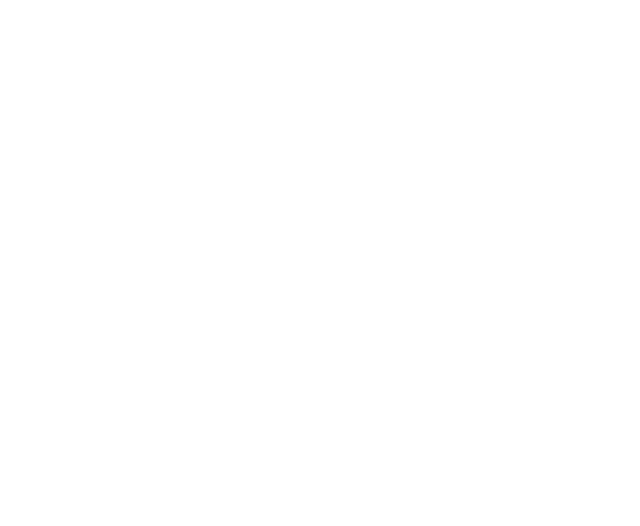
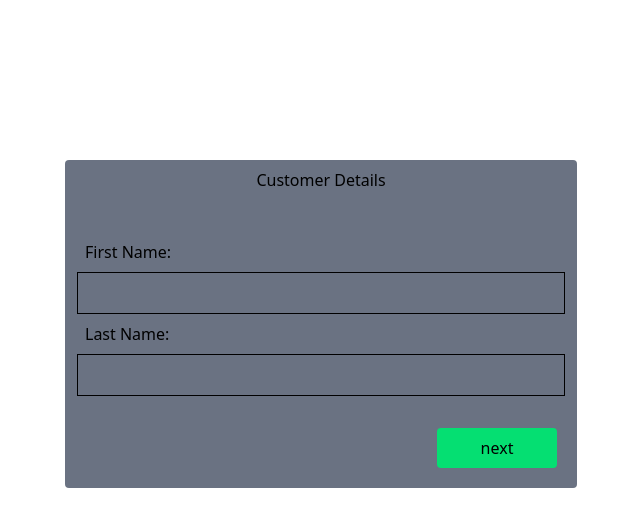
Before and after one commit to acciojob/multi-step-form-CodeshShubh, a React app: page / in a window 1280 px wide. Shown: the top 526 px of the page, without its empty margins (319-959 px from the left). Built offline with nearby package versions, Linux system fonts and the light colour scheme.

Commit message:
complete

```diff
--- a/src/components/App.js
+++ b/src/components/App.js
@@ -1,11 +1,39 @@
 
-import React from "react";
+import React, { useState } from "react";
 import './../styles/App.css';
+import Step from "./Step";
 
 const App = () => {
+  const [formData, setformData] = useState({
+    first_name: '',
+    last_name: '',
+    model: '',
+    car_price:'',
+    card_info:'',
+    expiry_date:'',
+  })
+  const [step, setstep] = useState(1);
+  console.log(step)
+
+  const nextStep = ()=>{
+      setstep((prev)=>prev+1)
+  }
+  const prevStep = ()=>{
+      setstep((prev)=>prev-1)
+  }
+
+  const handleChange = (e)=>{
+     setformData({...formData , [e.target.id]:e.target.value})
+  }
+
+  const submitForm = ()=>{
+     console.log(formData)
+  }
+
+
   return (
     <div>
-        {/* Do not remove the main div */}
+        <Step formData= {formData} nextStep= {nextStep} prevStep={prevStep} handleChange={handleChange} step={step} submitForm={submitForm} />
     </div>
   )
 }
--- /dev/null
+++ b/src/components/Step.js
@@ -0,0 +1,102 @@
+import React from "react";
+
+const Step = ({ step, formData, nextStep, prevStep, handleChange, submitForm }) => {
+  return (
+    <div className=" w-[40%] mx-auto mt-40 rounded-sm bg-gray-500">
+      {step === 1 && (
+        <div>
+          <h1 className="text-center my-5 p-2">Customer Details</h1>
+          <div className="flex flex-col justify-center item-center  p-3 [&>*]:p-2 [&>*]:outline-none">
+            <label>First Name:</label>
+            <input
+              id="first_name"
+              className="border border-black"
+              type="text"
+              value={formData.first_name}
+              onChange={handleChange}
+            />
+            <label>Last Name:</label>
+            <input id="last_name" className="border border-black"
+             type="text"
+             value={formData.last_name}
+             onChange={handleChange}
+             />
+          </div>
+        </div>
+      )}
+
+      {step === 2 && (
+        <div>
+          <h1 className="text-center my-5 p-2">Car Details</h1>
+          <div className="flex flex-col justify-center item-center  p-3 [&>*]:p-2 [&>*]:outline-none">
+            <label>Brand:</label>
+            <input
+              id="model"
+              className="border border-black"
+              type="text"
+              value={formData.model}
+              onChange={handleChange}
+            />
+            <label>Model:</label>
+            <input id="car_price" className="border border-black" type="text"
+            value={formData.car_price}
+            onChange={handleChange}
+            />
+          </div>
+        </div>
+      )}
+      {step === 3 && (
+        <div>
+          <h1 className="text-center my-5 p-2">Payment Details</h1>
+          <div className="flex flex-col justify-center item-center  p-3 [&>*]:p-2 [&>*]:outline-none">
+            <label>Cradit Card Number:</label>
+            <input
+              id="card_info"
+              className="border border-black"
+              type="text"
+              value={formData.card_info}
+              onChange={handleChange}
+            />
+            <label>Expiration Date:</label>
+            <input id="expiry_date" className="border border-black" type="date"
+             value={formData.expiry_date}
+             onChange={handleChange}
+            />
+          </div>
+        </div>
+      )}
+
+      {/* button using steps */}
+      <div className="flex justify-between p-5 ">
+        <div>
+          {step > 1 && (
+            <button
+              className="bg-green-400 min-w-30 rounded p-2 cursor-pointer"
+              onClick={prevStep}
+            >
+              previous
+            </button>
+          )}
+        </div>
+        {step < 3 ? (
+
+          <button
+          className="bg-green-400 min-w-30 rounded p-2 cursor-pointer"
+          onClick={nextStep}
+        >
+          next
+        </button>
+        ) : (
+            <button
+            className="bg-green-400 min-w-30 rounded p-2 cursor-pointer"
+            onClick={submitForm}
+          >
+            submit
+          </button>
+        )}
+      </div>
+    </div>
+  );
+};
+
+export default Step;
--- a/src/index.html
+++ b/src/index.html
@@ -5,6 +5,7 @@
 <meta name="viewport" content="width=device-width, initial-scale=1.0">
 <meta http-equiv="X-UA-Compatible" content="ie=edge">
 <title>React Boilerplate</title>
+<script src="https://unpkg.com/@tailwindcss/browser@4"></script>
 </head>
 <body>
 <div id="root">
```
Also changed, not shown: 1 other file (tests, documents, lock files or other folders).
